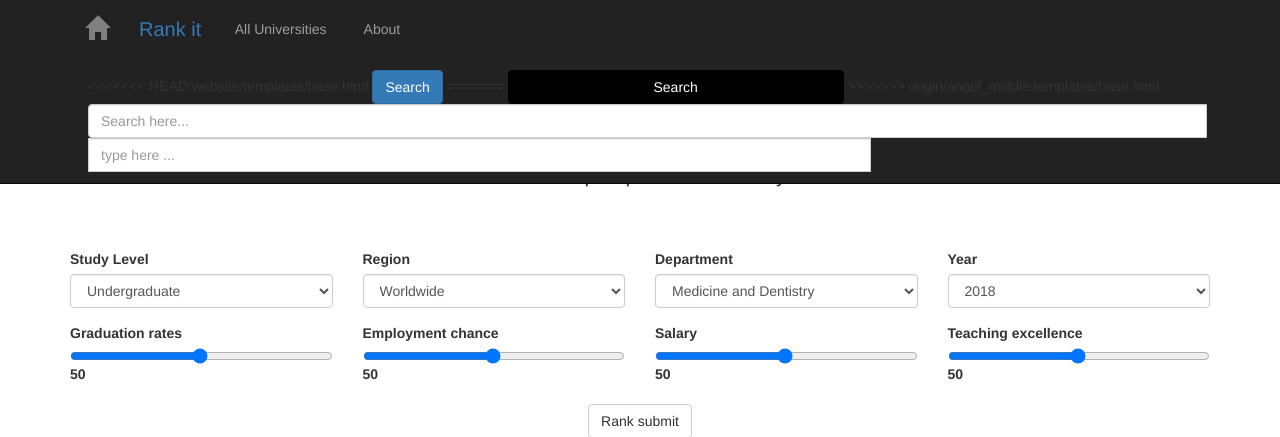
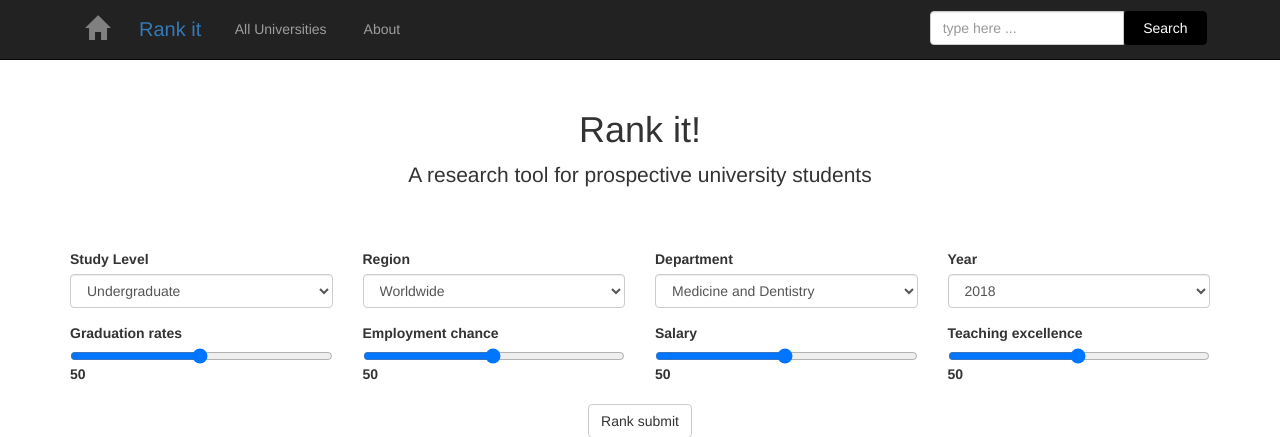
Before and after one commit to Jim-Walk/Software-Development-Assessment, a Flask app: page / in a window 1280 px wide. Shown: the top 437 px of the page. Run offline with Flask 2, Linux system fonts and the light colour scheme; some libraries are stand-ins or nearby versions.

Commit message:
clean up base merge

```diff
--- a/templates/base.html
+++ b/templates/base.html
@@ -47,13 +47,8 @@
           </ul>
            <form class="navbar-form navbar-right" action="/search" method="get">
             <div class="form-group input-group" style="margin: 3px;">
-<<<<<<< HEAD:website/templates/base.html
-            <input type="text" class="form-control" name="searchInput" id="searchbar" placeholder="Search here...">
-            <button type="submit" class="btn btn-primary">Search</button>
-=======
             <input style="width:70%" type="text" class="form-control" name="searchInput" id="searchbar" placeholder="type here ...">
             <button style="width:30%; border-color:black; background-color:black" type="submit" class="btn btn-primary">Search</button>
->>>>>>> origin/angel_middle:templates/base.html
         </div><!--/.nav-collapse -->
         </form>
       </div>
```
